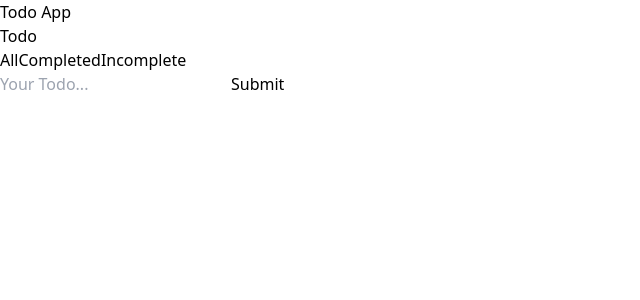
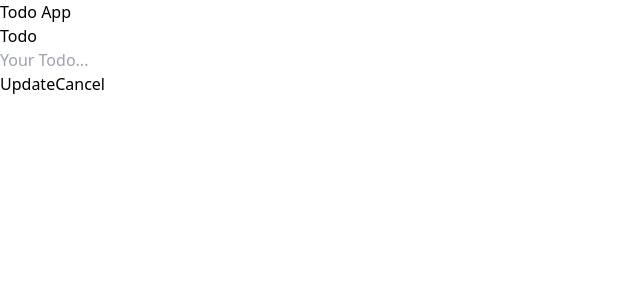
Before and after one commit to swatityagii/todoapp, a React (Vite) app: page / in a window 1280 px wide. Shown: the top 300 px of the page, without its empty margins (0-640 px from the left). Built offline with nearby package versions, Linux system fonts and the light colour scheme.

Commit message:
edit cancel

```diff
--- a/src/App.jsx
+++ b/src/App.jsx
@@ -14,22 +14,24 @@ const App = () => {
     setInputValue(event.target.value);
   };
 
-  const handleAddTodo = (e) => {
+  const handleAddTodo = (e,isSubmit) => {
     e.preventDefault();
-    if (inputValue.trim() !== "") {
+    if (isSubmit && inputValue.trim() !== "") {
       if (editTodoId !== null)
        {
         setTodos((prevTodos) =>
           prevTodos.map((todo) =>
             todo.id === editTodoId ? { ...todo, name: inputValue } : todo
+
           )
         );
         setEditTodoId(null);
       } else {
         setTodos([...todos, { name: inputValue, id: v4() }]);
       }
-      setInputValue("");
+
     }
+    setInputValue("");
   };
 
   const handleDeleteTodo = (id) => {
@@ -66,6 +68,7 @@ const App = () => {
         return todos;
     }
   };
+
   return (
     <>
       <div className="pl-[200px] pr-[200px] pt-20 pb-20">
@@ -76,19 +79,23 @@ const App = () => {
           handleToggleComplete={handleToggleComplete}
           handleDeleteTodo={handleDeleteTodo}
           handleEditTodo={handleEditTodo}
+          editTodoId={editTodoId}
         />
 
         <h4 className=" w-full font-semibold">Todo</h4>
+        {todos.length > 0 && (
         <div className="mt-2">
         <FilterButton label="All" color="bg-sky-500" hovercolor="hover:bg-sky-600" onClick={() => filterTasks("all")}
         />
         <FilterButton label="Completed" color="bg-green-500" hovercolor="hover:bg-green-600"  onClick={() => filterTasks("Completed")}  />
         <FilterButton label="Incomplete" color="bg-red-500" hovercolor=" hover:bg-red-600" onClick={() => filterTasks("Incomplete")}  />
         </div>
+        )}
         <TodoForm
           inputValue={inputValue}
           handleInputChange={handleInputChange}
           handleAddTodo={handleAddTodo}
+          isEditMode={true }
         />
       </div>
     </>
--- a/src/Components/Icons.jsx
+++ b/src/Components/Icons.jsx
@@ -4,14 +4,14 @@ import PropTypes from 'prop-types';
 
 function Icons({color,selectedIcon,onClick} ){
     return (
-    <button
+    <span
         className={`ml-3 ${color}`}
         onClick={onClick}
       >
       {selectedIcon && selectedIcon === "TiPencilAlt" && <TfiPencilAlt />}
       {selectedIcon && selectedIcon === "ImBin" && <ImBin />}
 
-      </button>
+      </span>
     );
   }
   Icons.propTypes = {
--- a/src/Components/SubmitButton.jsx
+++ /dev/null
@@ -1,9 +0,0 @@
-function SubmitButton() {
-  return (
-    <button className="border w-20 pt-1 pb-1 pr-0 font-normal rounded-md hover:shadow-lg border-slate-300 ">
-      Submit
-    </button>
-  );
-}
-
-export default SubmitButton;
--- /dev/null
+++ b/src/Components/SubmitCancelButton.jsx
@@ -0,0 +1,19 @@
+
+import PropTypes from 'prop-types';
+function SubmitCancelButton({label,onClick,margin}) {
+  return (
+    <button className={`border w-20 pt-1 pb-1 pr-0 font-normal rounded-md hover:shadow-lg border-slate-300 ${margin} `
+  }
+    onClick={onClick}>
+      {label}
+
+    </button>
+  );
+}
+SubmitCancelButton.propTypes = {
+    label: PropTypes.string.isRequired,
+    onClick: PropTypes.func.isRequired,
+    margin:PropTypes.string.isRequired,
+  };
+
+export default SubmitCancelButton;
--- a/src/Components/TodoForm.jsx
+++ b/src/Components/TodoForm.jsx
@@ -1,18 +1,23 @@
 import { Input } from "./Input";
-import SubmitButton from "./SubmitButton";
-import PropTypes from 'prop-types';
+import SubmitCancelButton from "./SubmitCancelButton";
+import PropTypes from "prop-types";
 
 function TodoForm(props) {
-  const { inputValue, handleInputChange, handleAddTodo } = props;
+  const { inputValue, handleInputChange, handleAddTodo,isEditMode } = props;
+  const submitLabel = isEditMode ? "Update" : "Submit";
+
   return (
     <form
       id="form"
       className="flex flex-col gap-3 pt-2"
-      onSubmit={(e) => handleAddTodo(e)}
+      onSubmit={(e) => handleAddTodo(e,isEditMode)}
     >
-      <Input inputValue={inputValue} handleInputChange={handleInputChange} />
+      <Input inputValue={inputValue} handleInputChange={handleInputChange} className />
+      <div className="">
+        <SubmitCancelButton label={submitLabel} />
 
-      <SubmitButton />
+        <SubmitCancelButton label="Cancel" onClick={(e) => handleAddTodo(e, false) } margin="ml-4" />
+      </div>
     </form>
   );
 }
@@ -20,5 +25,6 @@ TodoForm.propTypes = {
   inputValue: PropTypes.string.isRequired,
   handleInputChange: PropTypes.func.isRequired,
   handleAddTodo: PropTypes.func.isRequired,
+  isEditMode: PropTypes.bool,
 };
 export default TodoForm;
--- a/src/Components/TodoList.jsx
+++ b/src/Components/TodoList.jsx
@@ -3,23 +3,21 @@ import { InputCheckbox } from "./Input";
 import PropTypes from 'prop-types';
 
 function TodoList(props) {
-  const { todos, handleToggleComplete, handleDeleteTodo, handleEditTodo } =
+  const { todos, handleToggleComplete, handleDeleteTodo, handleEditTodo,editTodoId } =
     props;
-
 
   return (
     <div className="flex flex-col w-full pt-3 pb-3 gap-3">
       {todos.map((todo) => (
         <div
           key={todo.id}
-          className="border border-slate-300 rounded-md pr-1 pl-2 h-8 w-full  flex items-center justify-between"
+          className={`border border-slate-300 rounded-md pr-1 pl-2 h-8 w-full  flex items-center justify-between ${todo.id !== editTodoId ? 'border' : 'border-slate-900' && 'border-2'}`}
         >
-          <div className="flex overflow-scroll ">
+           <div className="flex overflow-scroll ">
             <InputCheckbox
               checked={todo.completed}
               onChange={() => handleToggleComplete(todo.id)}
             />
-
             <span>{todo.name}</span>
           </div>
 
@@ -43,6 +41,7 @@ TodoList.propTypes = {
   handleToggleComplete: PropTypes.func.isRequired,
   handleDeleteTodo: PropTypes.func.isRequired,
   handleEditTodo: PropTypes.func.isRequired,
+  editTodoId:PropTypes.string.isRequired
 };
 
 
```
